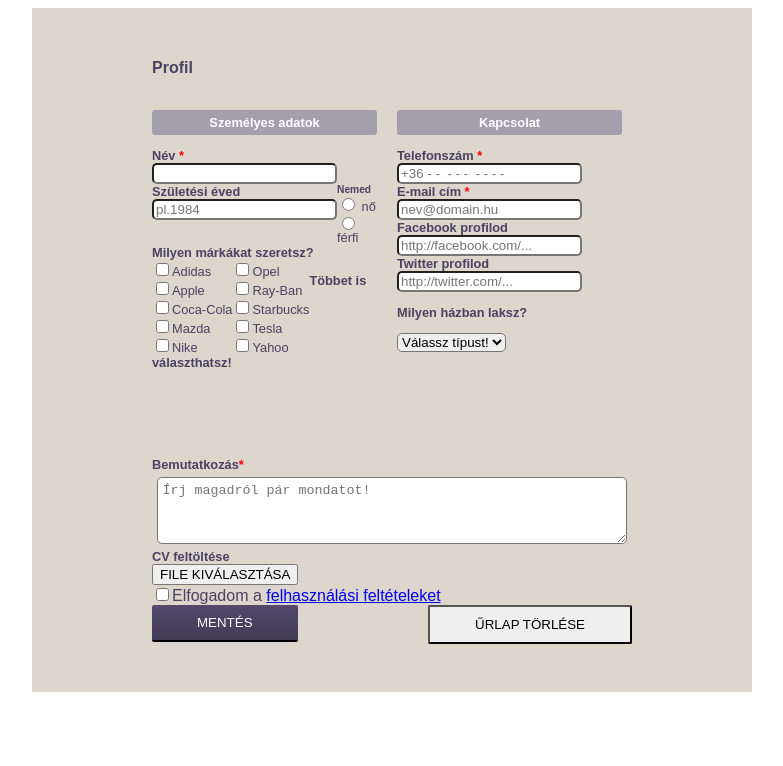
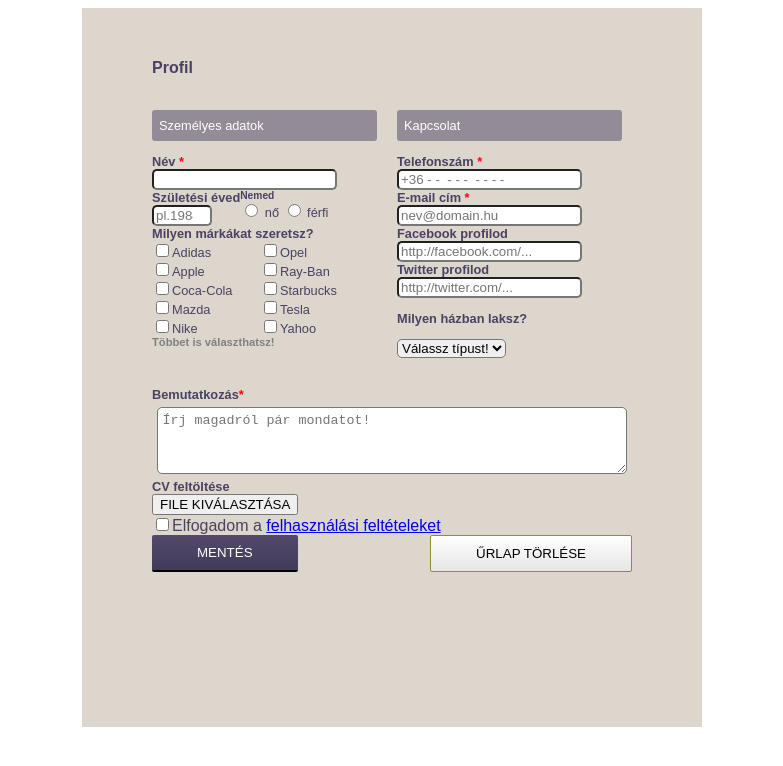
Before and after one commit to greenfox-velox/attilakrupl, a plain HTML site: page week-02/day-2/Project/index.html in a window 1280 px wide. Shown: the whole page, without its empty margins (248-1031 px from the left). Drawn offline with Linux system fonts and the light colour scheme.

Commit message:
Final form - need some more styling though

```diff
--- a/week-02/day-2/Project/index.html
+++ b/week-02/day-2/Project/index.html
@@ -21,12 +21,12 @@
           <div class="neighbour">
             <div calss="n_left">
               <label for="dob">Születési éved</label><br>
-              <input class="roundedge" type="number" placeholder="pl.1984" maxlength="4" id="dob" /><br>
+              <input class="roundedge year" type="number" placeholder="pl.1984" maxlength="4" id="dob" /><br>
             </div>
             <div class="n_right">
-              <label for="gender">Nemed</label><br>
-              <input type="radio" class="gender" name="gender" value="female"/> nő
-              <input type="radio" class="gender" name="gender" value="male"/> férfi <br>
+              <label class="gender_l" for="gender">Nemed</label><br>
+              <input type="radio" id="gender" name="gender" value="female"/> nő
+              <input type="radio" name="gender" value="male"/> férfi <br>
             </div>
           </div>
           <label for="brands"> Milyen márkákat szeretsz?</label><br>
@@ -44,7 +44,7 @@
             <input type="checkbox"  name="brands" value="tesla" />Tesla <br>
             <input type="checkbox"  name="brands" value="yahoo" />Yahoo <br>
           </div>
-          <p>Többet is választhatsz!</p>
+          <p class="multi_choice">Többet is választhatsz!</p>
         </div>
 
         <div class="details">
@@ -75,7 +75,7 @@
           <label  class="roundedge" for="cv">CV feltöltése</label><br>
           <input type="button" value="FILE KIVÁLASZTÁSA"/><br>
           <input type="checkbox" name="TnCs" value="accepted">Elfogadom a <a href="www.gmail.com">felhasználási feltételeket</a>
-          <div>
+          <div class="buttons">
             <input  class="save button" type="button" value="MENTÉS"/>
             <input  class="discard button" type="button" value="ŰRLAP TÖRLÉSE"/>
           </div>
--- a/week-02/day-2/Project/style.css
+++ b/week-02/day-2/Project/style.css
@@ -4,7 +4,7 @@ body {
 
 main {
     height: auto;
-    width: 720px;
+    width: 620px;
     background-color: #DCD6CD;
     margin: 0 auto;
     font-family: arial;
@@ -22,10 +22,11 @@ main {
     }
 
 .inner1{
-  height: 360px;
+  height: 300px;
   }
 
 .inner2{
+  height: 300px;
   padding-bottom: 40px;
   }
 
@@ -42,12 +43,13 @@ h1 {
 }
 
 .title {
-    text-align: center;
-    border: solid #A49FAD 2px;
+    text-align: left;
+    border: solid rgb(147,140,151) 2px;
     border-radius: 3px;
     color: white;
-    background-color: #A49FAD;
-    padding: 3px 0 3px 0;
+    background-color: rgb(147,140,151);
+    padding: 6px 0 6px 5px;
+    font-weight: 100;
 
 }
 
@@ -58,6 +60,7 @@ h1 {
 .brand-enum, .n_right {
   float: left;
   font-size: .8em;
+  width: 48%;
 }
 
 option:first {
@@ -86,6 +89,10 @@ textarea {
 
 .discard {
    float: right;
+   background: rgb(255,255,255);
+   background: linear-gradient(rgb(255,255,255), rgb(230,230,230));
+   border: solid 1px rgb(147 ,140,51) ;
+
 }
 
 .button {
@@ -103,7 +110,7 @@ input {
 }
 
 .align {
-  padding: 2%;
+  padding: 0% 2% 2% 2%;
 }
 
 .neighbour {
@@ -122,3 +129,15 @@ p, label, .gender_l {
   font-size: 0.8em;
   font-weight: bold;
 }
+
+.year {
+    width: 60px;
+}
+
+.multi_choice {
+  color: grey;
+  font-size: .7em;
+  margin-top: 15px;
+}
+
+.buttons
```
Also changed, not shown: 1 other file.
